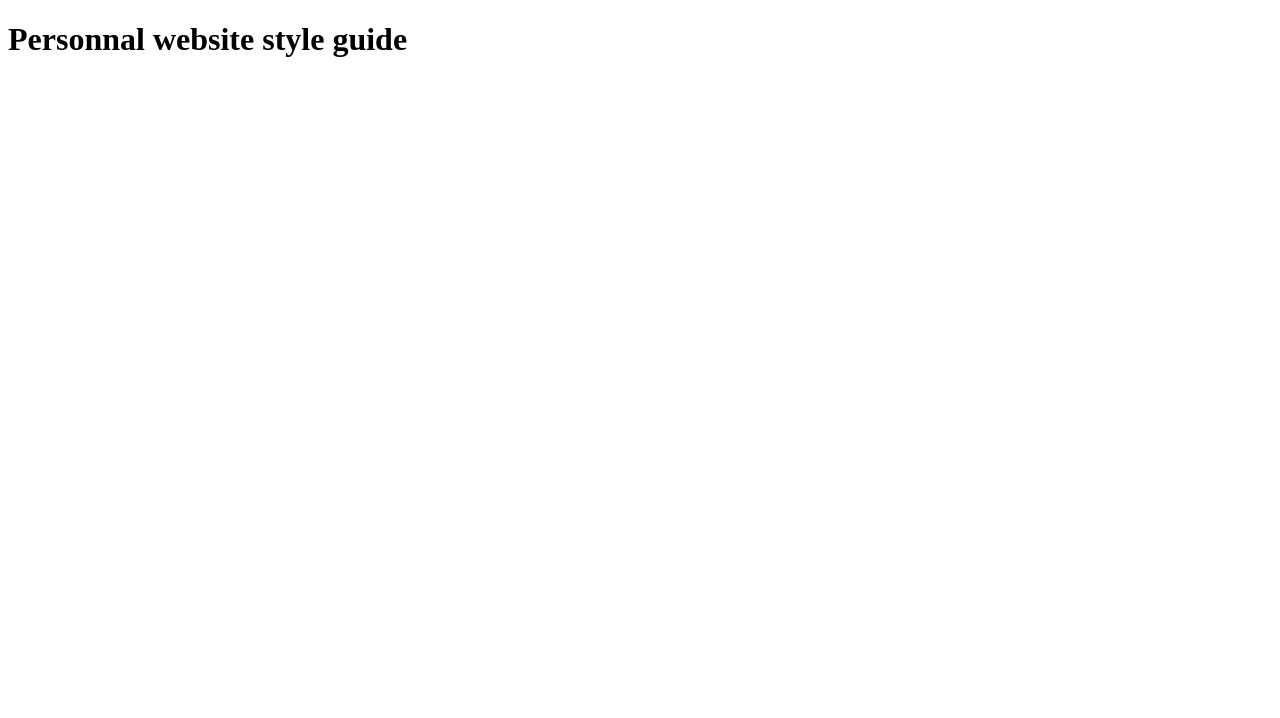
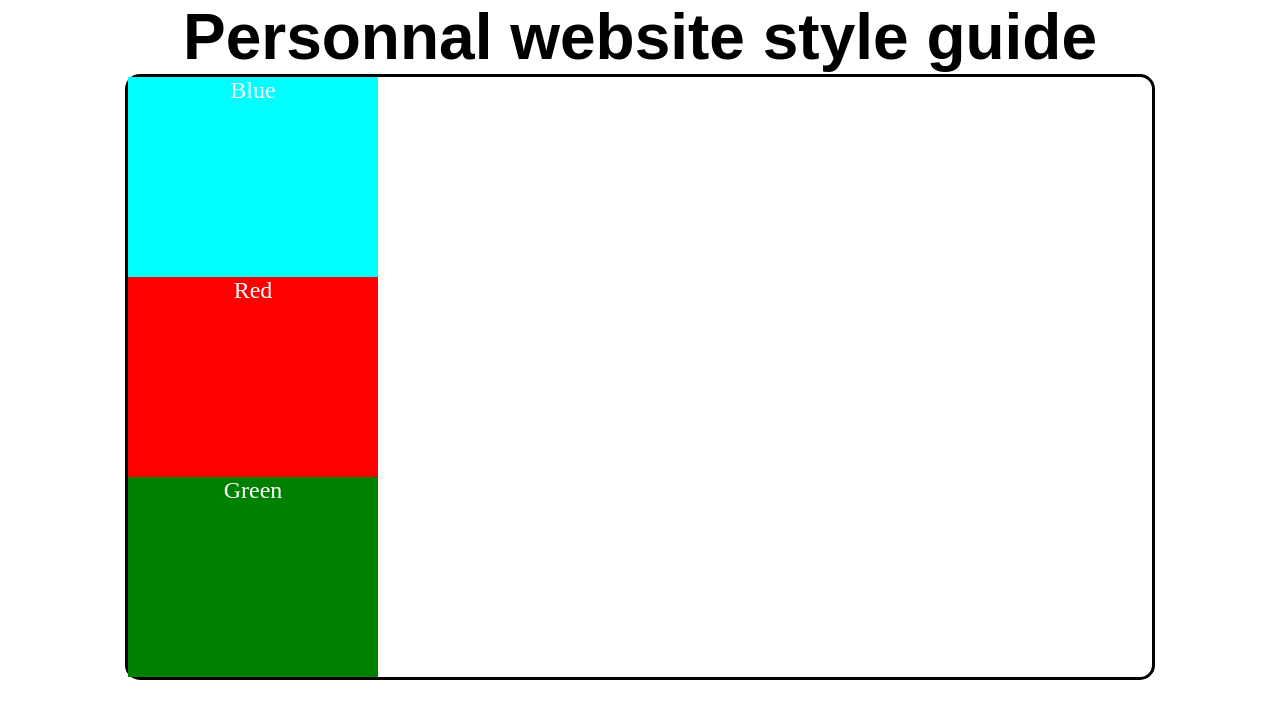
Before and after one commit to CodeError-Mati/Web-Design-System, a website built with Parcel: page index.html in a window 1280 px wide. Built offline with nearby package versions, Linux system fonts and the light colour scheme.

Commit message:
first modification for colors

```diff
--- a/index.html
+++ b/index.html
@@ -10,9 +10,9 @@
 <body>
     <h1>Personnal website style guide</h1>
     <div class="color">
-        <div class="blue"></div>
-        <div class="red"></div>
-        <div class="green"></div>
+        <div class="blue">Blue</div>
+        <div class="red">Red</div>
+        <div class="green">Green</div>
     </div>
     <div class="font">
         <div></div>
--- a/styles.css
+++ b/styles.css
@@ -0,0 +1,42 @@
+* {
+    font-size: 16px;
+    margin: 0;
+    padding: 0;
+}
+
+h1 {
+    text-align: center;
+    font-size: 4rem;
+    font-weight: 800;
+    font-family: Arial, Helvetica, sans-serif;
+}
+
+.color {
+    display: grid;
+    align-content: center;
+    max-width: 80%;
+    height: ;
+    margin: 0 auto;
+    border: 3px solid black;
+    border-radius: 15px;
+}
+
+.color div {
+    height: 200px;
+    width: 250px;
+    color: white;
+    text-align: center;
+    font-size: 1.5rem;
+}
+
+.blue {
+    background-color: aqua;
+}
+
+.red {
+    background-color: red;
+}
+
+.green {
+    background-color: green;
+}
```
Also changed, not shown: dist/index.html, 2 other files.
